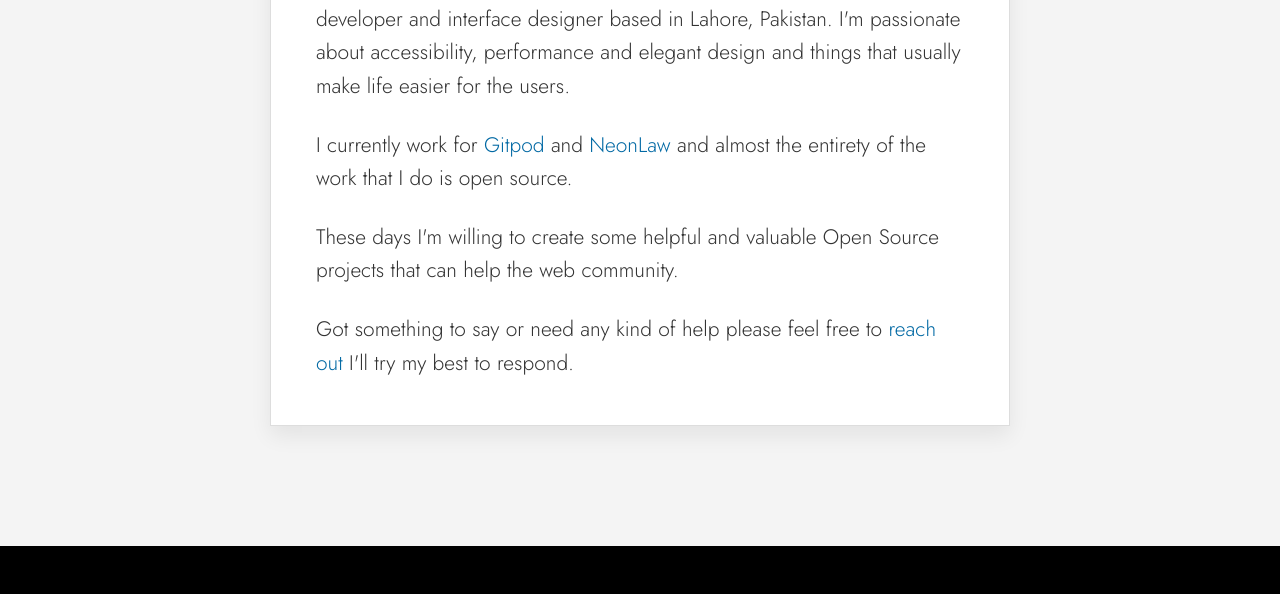
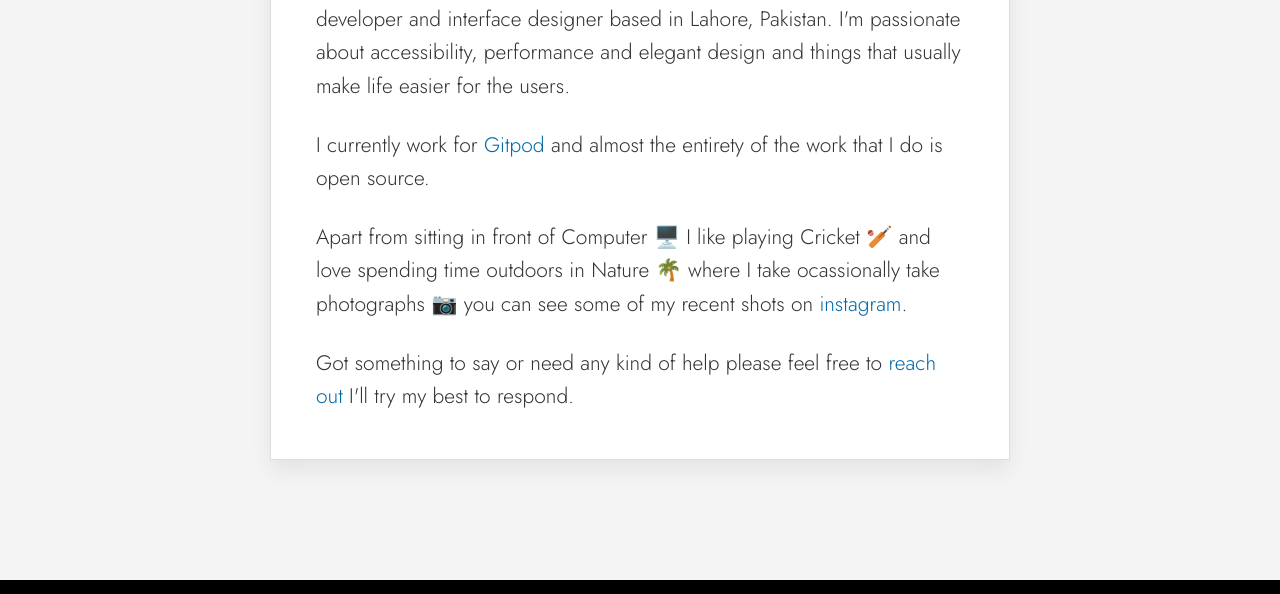
Before and after one commit to nisarhassan12/nisar.dev, a Gatsby site: page / in a window 1280 px wide. Shown: the part 8780-9374 px from the top of the page. Built offline with nearby package versions, Linux system fonts and the light colour scheme; Gatsby itself is replaced by a stand-in of ours.

Commit message:
update about info.

```diff
--- a/src/components/home/About.js
+++ b/src/components/home/About.js
@@ -62,13 +62,12 @@ const About = ({ image }) => (
             I currently work for{' '}
             <a href="https://wwww.gitpod.io" target="_blank">
               Gitpod
-            </a> and <a href="https://neonlaw.com" target="_blank">NeonLaw</a> {' '}
+            </a> {' '}
             and almost the entirety of the
             work that I do is open source.
           </p>
           <p>
-            These days I'm willing to create some helpful and valuable Open
-            Source projects that can help the web community.
+            Apart from sitting in front of Computer 🖥️ I like playing Cricket 🏏 and love spending time outdoors in Nature 🌴 where I take ocassionally take photographs 📷 you can see some of my recent shots on <a href="https://www.instagram.com/nisarhassan12/" target="_blank">instagram</a>.
           </p>
           <p>
             Got something to say or need any kind of help please feel free to{' '}
```
